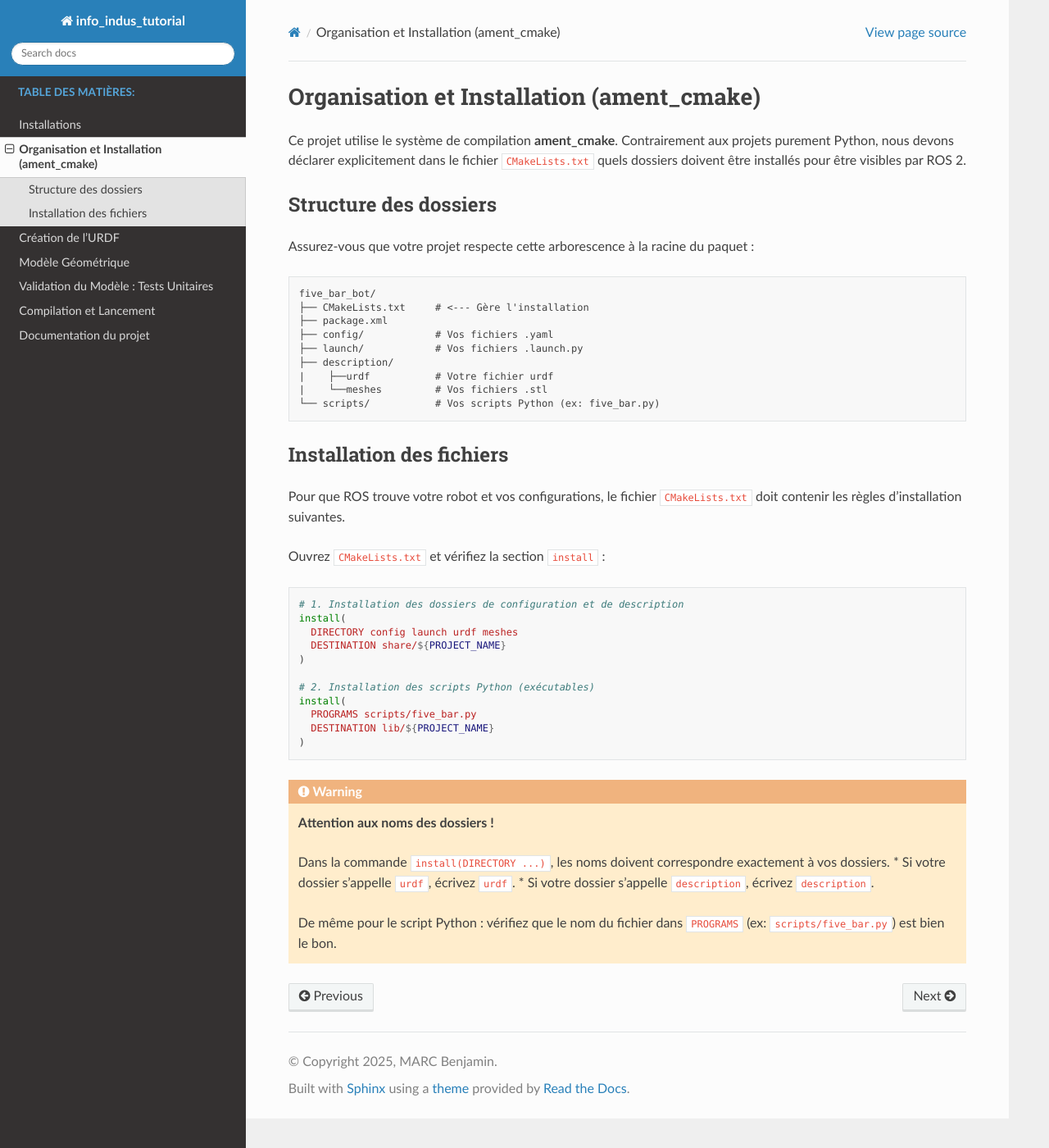
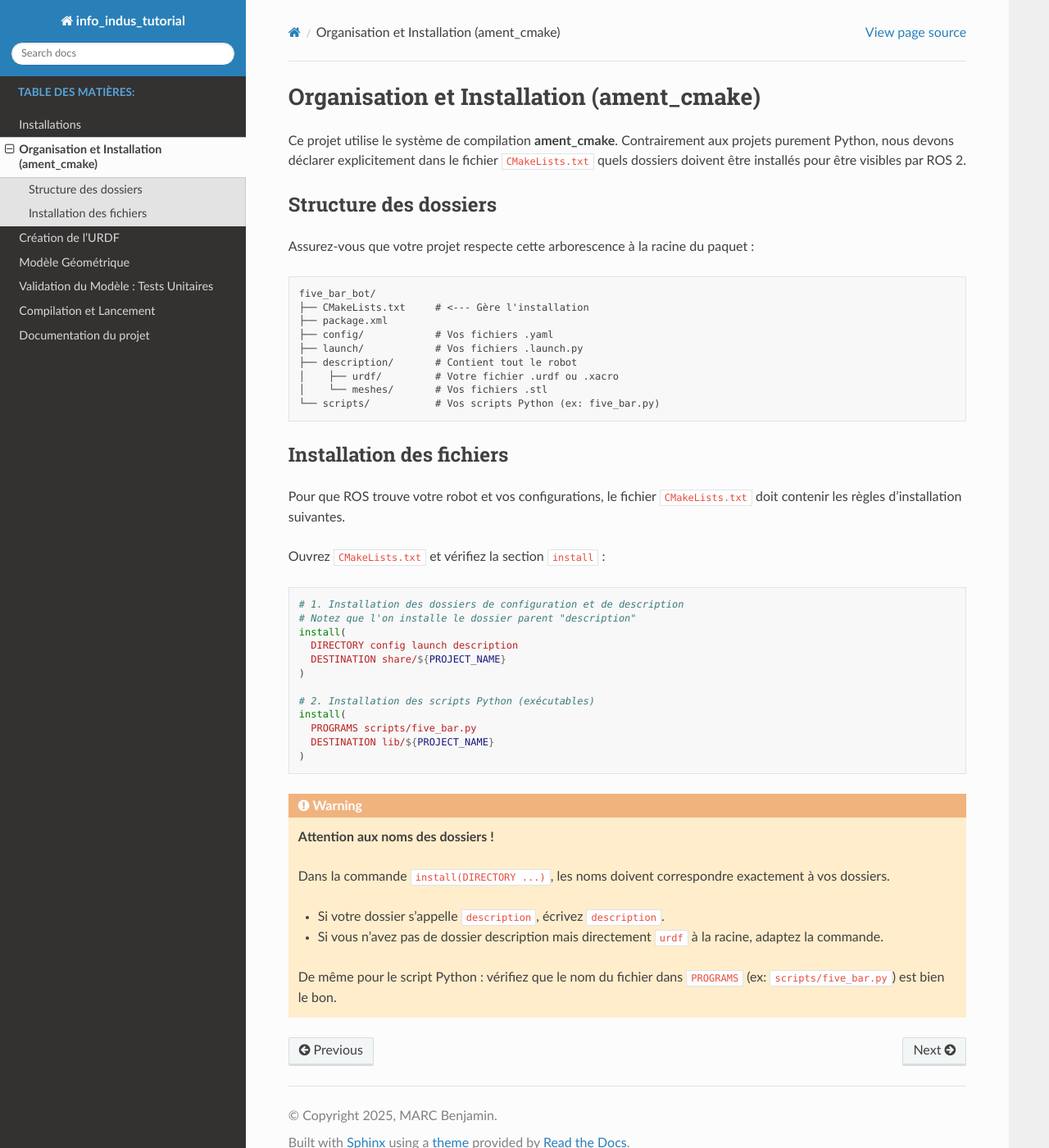
Before and after one commit to BenTTTC/info_indus_tutorial, a Sphinx documentation site: the page built from doc/sphinx/source/organisation.rst, in a window 1280 px wide and 1400 px high. Shown: the whole window at 82% size. Built offline with Sphinx 7.4.7 and the Read the Docs theme 3.1.0, drawn with Linux system fonts in a browser that asks for light colours.

Commit message:
modif_final2

```diff
--- a/doc/sphinx/source/organisation.rst
+++ b/doc/sphinx/source/organisation.rst
@@ -15,9 +15,9 @@ Assurez-vous que votre projet respecte cette arborescence à la racine du paquet
     ├── package.xml
     ├── config/            # Vos fichiers .yaml
     ├── launch/            # Vos fichiers .launch.py
-    ├── description/
-    |    ├──urdf           # Votre fichier urdf
-    |    └──meshes         # Vos fichiers .stl
+    ├── description/       # Contient tout le robot
+    │    ├── urdf/         # Votre fichier .urdf ou .xacro
+    │    └── meshes/       # Vos fichiers .stl
     └── scripts/           # Vos scripts Python (ex: five_bar.py)
 
 Installation des fichiers
@@ -30,8 +30,9 @@ Ouvrez ``CMakeLists.txt`` et vérifiez la section ``install`` :
 .. code-block:: cmake
 
    # 1. Installation des dossiers de configuration et de description
+   # Notez que l'on installe le dossier parent "description"
    install(
-     DIRECTORY config launch urdf meshes
+     DIRECTORY config launch description
      DESTINATION share/${PROJECT_NAME}
    )
 
@@ -44,7 +45,8 @@ Ouvrez ``CMakeLists.txt`` et vérifiez la section ``install`` :
 .. warning:: **Attention aux noms des dossiers !**
 
    Dans la commande ``install(DIRECTORY ...)``, les noms doivent correspondre exactement à vos dossiers.
-   * Si votre dossier s'appelle ``urdf``, écrivez ``urdf``.
+
    * Si votre dossier s'appelle ``description``, écrivez ``description``.
+   * Si vous n'avez pas de dossier description mais directement ``urdf`` à la racine, adaptez la commande.
 
    De même pour le script Python : vérifiez que le nom du fichier dans ``PROGRAMS`` (ex: ``scripts/five_bar.py``) est bien le bon.
--- a/doc/sphinx/source/simulation.rst
+++ b/doc/sphinx/source/simulation.rst
@@ -8,6 +8,7 @@ Schéma Cinématique
     Le robot est une structure parallèle de type "Five-Bar". Voici les paramètres géométriques et les repères définis pour la modélisation :
 
 .. image:: images/schema_cinematique.png
+
 :width: 80%
 :align: center
 :alt: Schéma cinématique du robot Five Bar
@@ -73,6 +74,7 @@ Script de Contrôle (Python)
 ---------------------------
 
 Ce script ROS 2 implémente la logique ci-dessus. Il inclut également :
+
 * Une interpolation linéaire pour lisser les mouvements.
 * Des vérifications de sécurité (limites angulaires et portée maximale).
 * La publication des commandes pour les 4 joints (2 moteurs + 2 coudes simulés).
```
